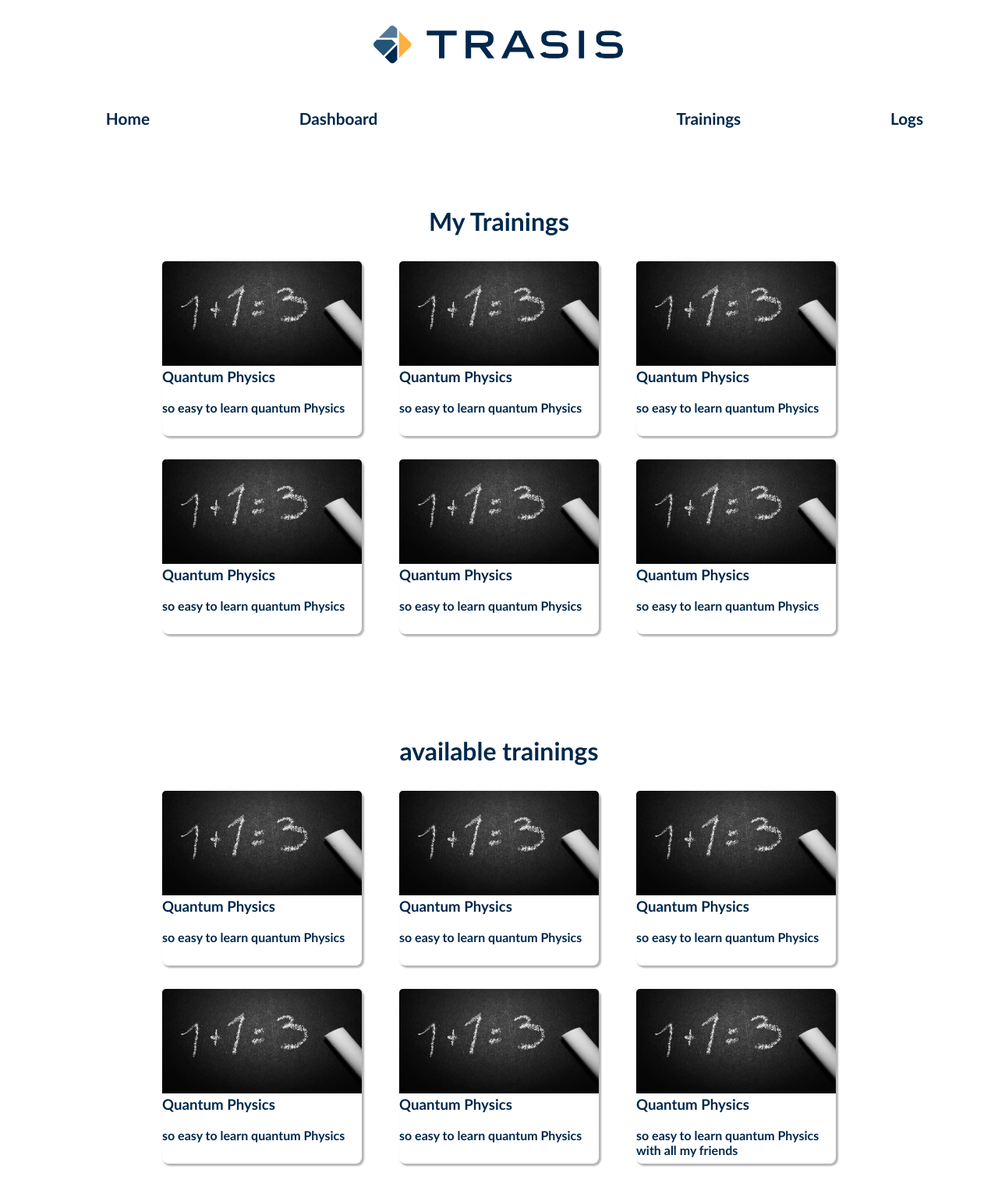
After one commit to MatteoRober/Trasis_Project, a PHP site: page /php/available_trainings.php in a window 1280 px wide. The commit adds this page. Shown: the whole page at 78% size. Run offline with PHP 8.4, Linux system fonts and the light colour scheme.

Commit message:
trainings html css

```diff
--- a/css/style.css
+++ b/css/style.css
@@ -40,3 +40,40 @@ li a {
     text-decoration: none;
     color: rgb(0, 40, 76);
 }
+.push_top{
+    margin-top: 100px;
+}
+.centered_titles{
+    text-align: center;
+}
+.trainings_form{
+    display:flex;
+    margin-top: 2em;
+    justify-content: center;
+    align-items: center;
+}
+.trainings_form section{
+    display:flex;
+    width: 60em;
+    flex-wrap:wrap;
+    justify-content: space-evenly;
+
+}
+.trainings_form>section>article{
+   /* border: 3px solid #ff6550;*/
+    box-shadow: 2px 2px 2px 1px rgba(0, 0, 0, 0.29);
+    border-radius: 0.5em;
+    width: 16em;
+    height: 14em;
+    margin-bottom: 30px;
+}
+.trainings_form>section>article>img{
+    margin-top:0;
+    width:100%;
+    height: 60%;
+    border-radius: 0.3em 0.3em 0 0;
+}
+.trainings_form>section>article>h3{
+    margin-top:0;
+
+}
--- a/inc/db_link.inc.php
+++ b/inc/db_link.inc.php
@@ -24,7 +24,7 @@ class DBLink {
             $link->setAttribute(PDO::ATTR_ERRMODE, PDO::ERRMODE_EXCEPTION);
         } catch (PDOException $e) {
             $message .= $e->getMessage().'<br>';
-            $link = false;
+            $link = $message;
         }
         return $link;
     }
--- /dev/null
+++ b/php/available_trainings.php
@@ -0,0 +1,90 @@
+<?php
+$title = "Trasis - trainings";
+include '../inc/header.inc.php'
+?>
+
+
+<body>
+
+<h1 class ="centered_titles push_top">My Trainings</h1>
+<form class = "trainings_form">
+            <section>
+                <?php
+                //TODO: get all available trainings
+
+                //for($i = 0;i<)
+                ?>
+                <article>
+                    <img src="../pics/1+1=3.jpeg" alt="1+1=3">
+                    <h3>Quantum Physics</h3>
+                    <p>so easy to learn quantum Physics</p>
+                </article>
+                <article>
+                    <img src="../pics/1+1=3.jpeg" alt="1+1=3">
+                    <h3>Quantum Physics</h3>
+                    <p>so easy to learn quantum Physics</p>
+                </article>
+                <article>
+                    <img src="../pics/1+1=3.jpeg" alt="1+1=3">
+                    <h3>Quantum Physics</h3>
+                    <p>so easy to learn quantum Physics</p>
+                </article>
+                <article>
+                    <img src="../pics/1+1=3.jpeg" alt="1+1=3">
+                    <h3>Quantum Physics</h3>
+                    <p>so easy to learn quantum Physics</p>
+                </article>
+                <article>
+                    <img src="../pics/1+1=3.jpeg" alt="1+1=3">
+                    <h3>Quantum Physics</h3>
+                    <p>so easy to learn quantum Physics</p>
+                </article>
+                <article>
+                    <img src="../pics/1+1=3.jpeg" alt="1+1=3">
+                    <h3>Quantum Physics</h3>
+                    <p>so easy to learn quantum Physics</p>
+                </article>
+            </section>
+        </form>
+<h1 class ="centered_titles push_top">available trainings</h1>
+<form class = "trainings_form">
+    <section>
+        <?php
+        //TODO: get all available trainings
+
+        //for($i = 0;i<)
+        ?>
+        <article>
+            <img src="../pics/1+1=3.jpeg" alt="1+1=3">
+            <h3>Quantum Physics</h3>
+            <p>so easy to learn quantum Physics</p>
+        </article>
+        <article>
+            <img src="../pics/1+1=3.jpeg" alt="1+1=3">
+            <h3>Quantum Physics</h3>
+            <p>so easy to learn quantum Physics</p>
+        </article>
+        <article>
+            <img src="../pics/1+1=3.jpeg" alt="1+1=3">
+            <h3>Quantum Physics</h3>
+            <p>so easy to learn quantum Physics</p>
+        </article>
+        <article>
+            <img src="../pics/1+1=3.jpeg" alt="1+1=3">
+            <h3>Quantum Physics</h3>
+            <p>so easy to learn quantum Physics</p>
+        </article>
+        <article>
+            <img src="../pics/1+1=3.jpeg" alt="1+1=3">
+            <h3>Quantum Physics</h3>
+            <p>so easy to learn quantum Physics</p>
+        </article>
+        <article>
+            <img src="../pics/1+1=3.jpeg" alt="1+1=3">
+            <h3>Quantum Physics</h3>
+            <p>so easy to learn quantum Physics with all my friends</p>
+        </article>
+    </section>
+</form>
+    </body>
+</html>
```
Also changed, not shown: pics/1+1=3.jpeg (added).
